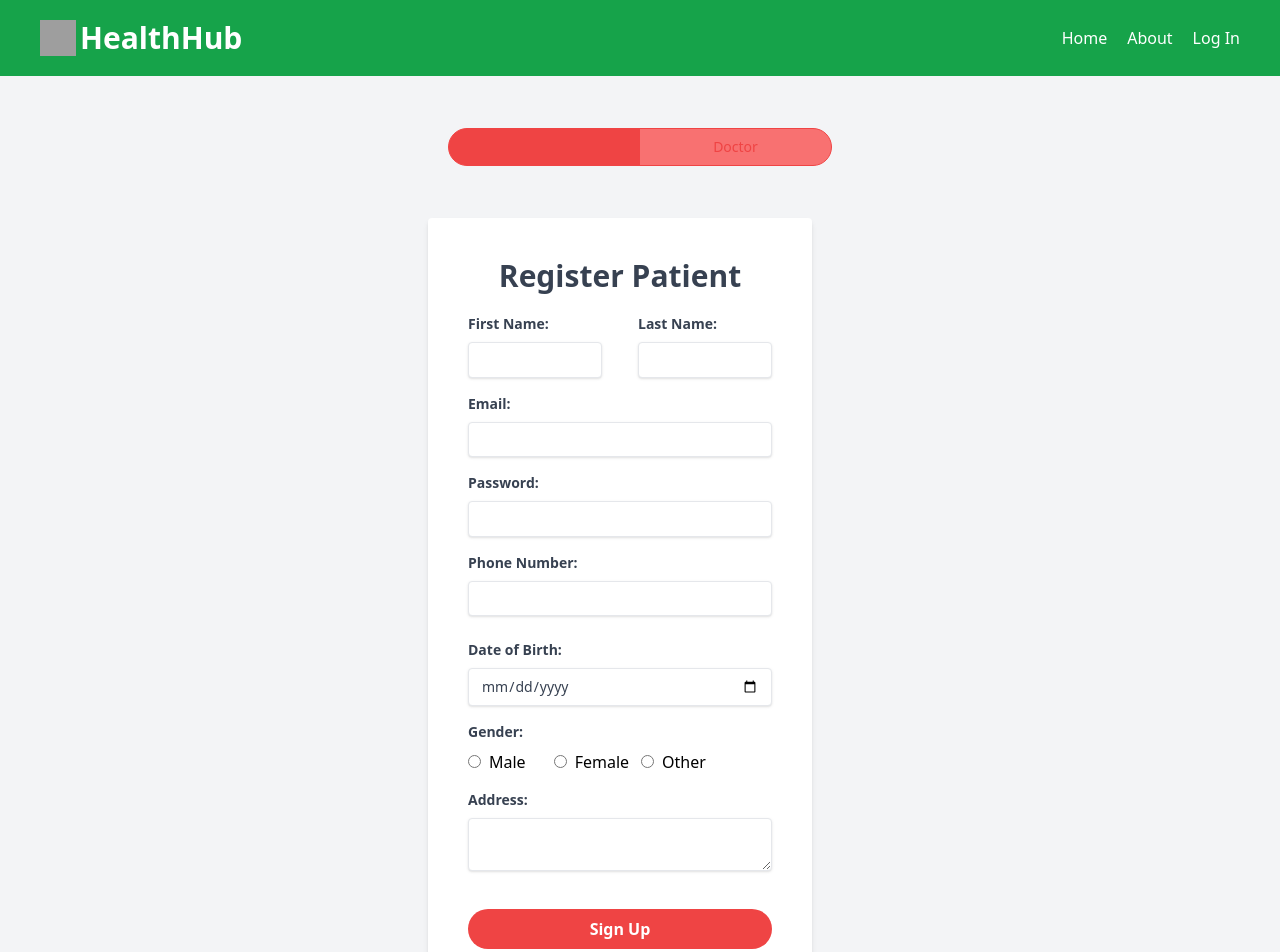
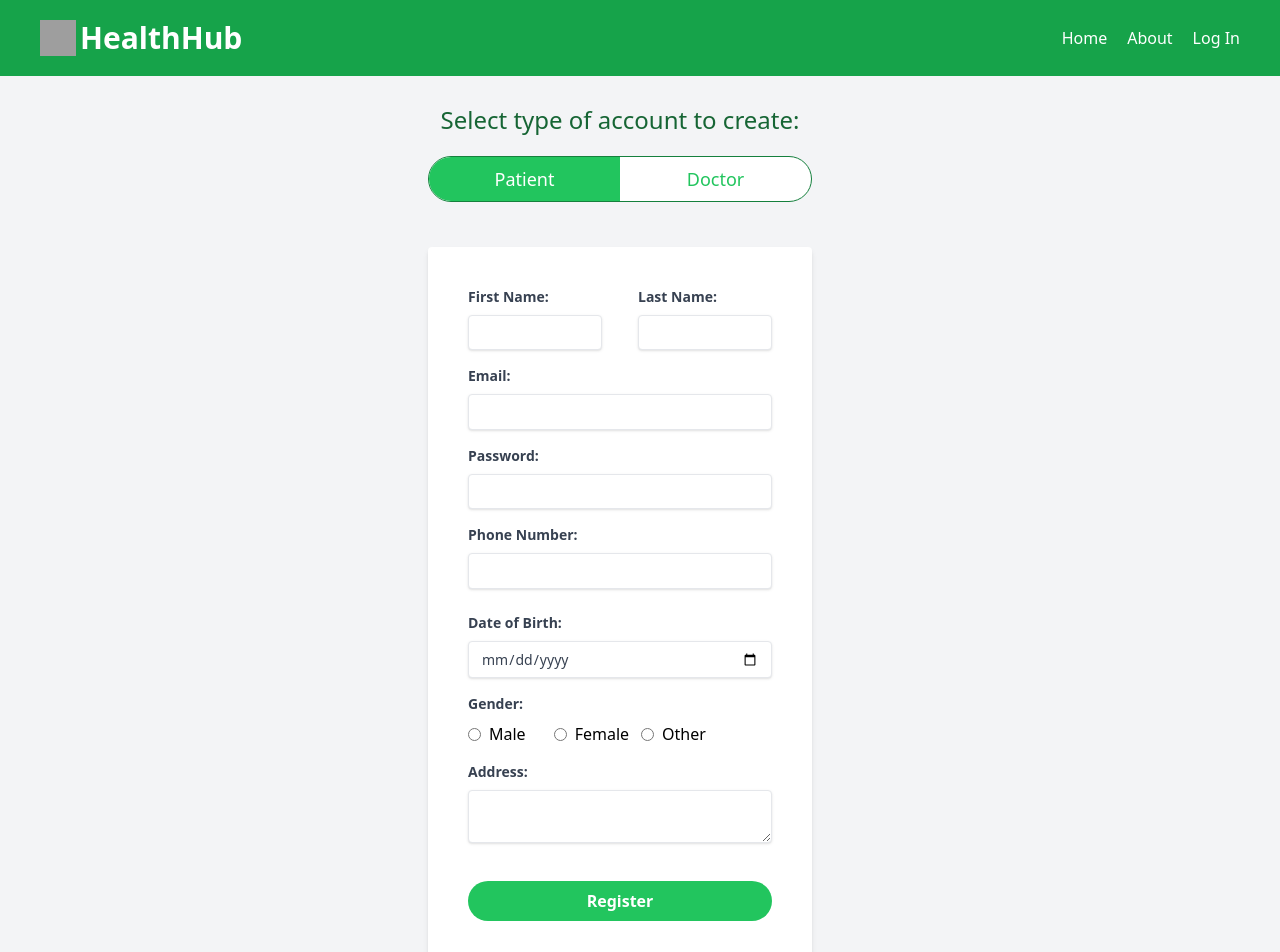
Before and after one commit to ponnanna123/dbms-hospital, a React (Vite) app in the folder frontend/: page /sign-up in a window 1280 px wide. Shown: the top 952 px of the page. Built offline with nearby package versions, Linux system fonts and the light colour scheme; grey boxes are pictures that could not be loaded.

Commit message:
UI fixes

```diff
--- a/frontend/index.html
+++ b/frontend/index.html
@@ -10,7 +10,7 @@
     <meta name="viewport" content="width=device-width, initial-scale=1.0" />
     <title>HealthHub</title>
   </head>
-  <body>
+  <body class="bg-green-600">
     <div id="root"></div>
     <script type="module" src="/src/main.jsx"></script>
   </body>
--- a/frontend/src/components/DoctorForm.jsx
+++ b/frontend/src/components/DoctorForm.jsx
@@ -45,9 +45,6 @@ const DoctorForm = () => {
           ref={formRef}
           className="p-10 bg-white rounded shadow-md w-96 mr-10 mt-5"
         >
-          <h2 className="mb-5 text-3xl font-semibold text-center text-gray-700">
-            Register Doctor
-          </h2>
           <div className="mb-4 flex space-x-5">
             <div className="w-1/2 pr-2">
               <label className="block mb-2 text-sm font-bold text-gray-700">
@@ -126,11 +123,11 @@ const DoctorForm = () => {
           </div>
           <div className="mb-6 mt-8 text-center">
             <button
-              className="w-full px-4 py-2 font-bold text-white bg-red-500 rounded-full hover:bg-red-700 focus:outline-none focus:shadow-outline"
+              className="w-full px-4 py-2 font-bold text-white bg-green-500 rounded-full hover:bg-green-700 focus:outline-none focus:shadow-outline"
               type="submit"
               onClick={addDoctor}
             >
-              Sign Up
+              Register
             </button>
           </div>
         </form>
--- a/frontend/src/components/Header.jsx
+++ b/frontend/src/components/Header.jsx
@@ -2,7 +2,7 @@ import { Link } from "react-router-dom";
 
 const Header = () => {
   return (
-    <header className="bg-green-600 text-white py-5 px-10 fixed w-full">
+    <header className="bg-green-600 text-white py-5 px-10 fixed w-full z-50">
       <div className="container mx-auto flex justify-between items-center">
         <div className="flex space-x-1">
           <img
--- a/frontend/src/components/PatientForm.jsx
+++ b/frontend/src/components/PatientForm.jsx
@@ -45,9 +45,6 @@ const PatientForm = () => {
           ref={formRef}
           className="p-10 bg-white rounded shadow-md w-96 mr-10 mt-5"
         >
-          <h2 className="mb-5 text-3xl font-semibold text-center text-gray-700">
-            Register Patient
-          </h2>
           <div className="mb-4 flex space-x-5">
             <div className="w-1/2 pr-2">
               <label className="block mb-2 text-sm font-bold text-gray-700">
@@ -167,11 +164,11 @@ const PatientForm = () => {
           </div>
           <div className="mb-6 mt-8 text-center">
             <button
-              className="w-full px-4 py-2 font-bold text-white bg-red-500 rounded-full hover:bg-red-700 focus:outline-none focus:shadow-outline"
+              className="w-full px-4 py-2 font-bold text-white bg-green-500 rounded-full hover:bg-green-700 focus:outline-none focus:shadow-outline"
               type="submit"
               onClick={addPatient}
             >
-              Sign Up
+              Register
             </button>
           </div>
         </form>
--- a/frontend/src/pages/SignIn.jsx
+++ b/frontend/src/pages/SignIn.jsx
@@ -67,7 +67,7 @@ const SignIn = () => {
             />
             <div className="mb-6 mt-8 text-center">
               <button
-                className="w-full px-4 py-2 font-bold text-white bg-red-500 rounded-full hover:bg-red-700 focus:outline-none focus:shadow-outline"
+                className="w-full px-4 py-2 font-bold text-white bg-green-500 rounded-full hover:bg-green-700 focus:outline-none focus:shadow-outline"
                 type="submit"
               >
                 Log In
--- a/frontend/src/pages/SignUp.jsx
+++ b/frontend/src/pages/SignUp.jsx
@@ -1,4 +1,4 @@
-import React, { useState } from "react";
+import { useState } from "react";
 import PatientForm from "../components/PatientForm";
 import DoctorForm from "../components/DoctorForm";
 
@@ -11,15 +11,18 @@ const SignUp = () => {
 
   return (
     <div className="flex flex-col items-center justify-center min-h-screen bg-gray-100 pt-16">
-      <div className="w-full max-w-sm mb-8">
-        <div className="relative rounded-full overflow-hidden bg-red-400 border border-red-500 mt-16">
+      <div className="w-full max-w-sm mb-1 transform -translate-x-5">
+        <h2 className="mt-10 -mb-11 text-2xl text-center text-green-800">
+          Select type of account to create:
+        </h2>
+        <div className="relative rounded-full overflow-hidden bg-white border border-green-700 mt-16">
           <button
             onClick={() => handleSliderChange("patient")}
             className={`${
               selectedOption === "patient"
-                ? "bg-red-500 text-white"
-                : "text-red-500"
-            } w-1/2 py-2 text-sm font-medium outline-none focus:outline-none transition duration-300 ease-in-out`}
+                ? "bg-green-500 text-white"
+                : "text-green-500"
+            } w-1/2 py-2 text-lg font-medium outline-none focus:outline-none transition duration-300 ease-in-out`}
           >
             Patient
           </button>
@@ -27,14 +30,14 @@ const SignUp = () => {
             onClick={() => handleSliderChange("doctor")}
             className={`${
               selectedOption === "doctor"
-                ? "bg-red-500 text-white"
-                : "text-red-500"
-            } w-1/2 py-2 text-sm font-medium outline-none focus:outline-none transition duration-300 ease-in-out`}
+                ? "bg-green-500 text-white"
+                : "text-green-500"
+            } w-1/2 py-2 text-lg font-medium outline-none focus:outline-none transition duration-300 ease-in-out`}
           >
             Doctor
           </button>
           <span
-            className={`absolute top-0 left-0 h-full bg-red-500 transition duration-300 ease-in-out ${
+            className={`absolute top-0 left-0 h-full bg-green-500 transition duration-300 ease-in-out -z-10 ${
               selectedOption === "doctor" ? "transform translate-x-full" : ""
             }`}
             style={{ width: "50%" }}
```
